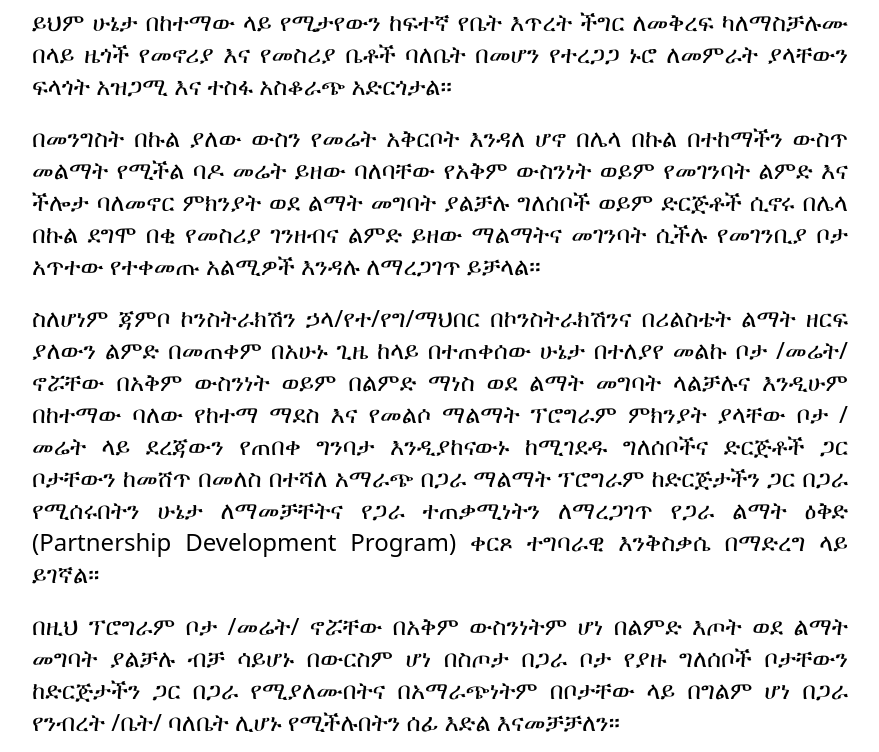
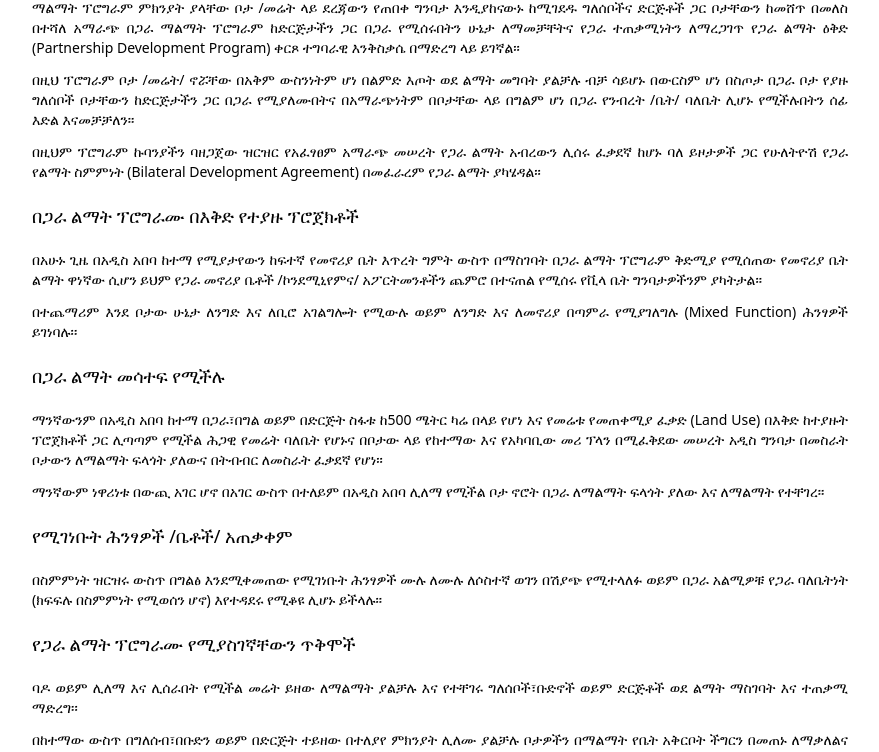
Before and after one commit to LeulBerhanu/shoa, a React (Vite) app: page /partnership-and-development in a window 1280 px wide. Shown: the part 699-1451 px from the top of the page, without its empty margins (200-1079 px from the left). Built offline with nearby package versions, Linux system fonts and the light colour scheme.

Commit message:
made various edits

```diff
--- a/src/components/PageBanner.jsx
+++ b/src/components/PageBanner.jsx
@@ -1,7 +1,7 @@
 import React from "react";
 import house from "../img/house.png";
 
-function PageBanner({ name, footer }) {
+function PageBanner({ name, content, footer }) {
   const bgImage = {
     backgroundImage: `url(${house})`,
     backgroundPosition: "center",
@@ -12,17 +12,22 @@ function PageBanner({ name, footer }) {
   return (
     <div style={bgImage} className="flex items-center relative ">
       <div className="container px-20 mx-auto z-10 relative ">
-        <p className="py-14 text-xl leading-none text-white  xl:text-4xl">
-          {name}
-        </p>
+        {name && (
+          <p className="py-14 text-xl leading-none text-white  xl:text-4xl">
+            {name}
+          </p>
+        )}
         {/* <img src={house} className="w-full h-full object-cover rounded-[15px]" /> */}
 
+        {/* Content */}
+        {content && <div className="py-5">{content}</div>}
+
         {/* footer */}
-        {footer ? (
+        {footer && (
           <p className="absolute bottom-0 right-20 py-4 text-white text-xs xl:text-base">
             {footer}
           </p>
-        ) : null}
+        )}
       </div>
       <div className=" absolute w-full h-full bg-primary_light/[.50] "></div>
     </div>
--- a/src/components/SearchBar.jsx
+++ b/src/components/SearchBar.jsx
@@ -3,13 +3,13 @@ import { AiOutlineSearch } from "react-icons/ai";
 
 function SearchBar() {
   return (
-    <div className="container mx-auto flex bg-white/[.75] items-center border capitalize rounded-[15px] p-5 justify-between">
+    <div className="container mx-auto flex bg-white/[.75] items-center border capitalize rounded-[15px] px-4 py-3 justify-between text-xs xl:p-5 xl:text-lg">
       <input
         type="text"
         placeholder="Find your home"
         className=" placeholder-black bg-transparent w-full outline-none"
       />
-      <div className="text-2xl">
+      <div className="xl:text-2xl">
         <AiOutlineSearch />
       </div>
     </div>
--- a/src/pages/Partnership&Dev'tPage.jsx
+++ b/src/pages/Partnership&Dev'tPage.jsx
@@ -2,7 +2,7 @@ import React from "react";
 import house from "../img/house.png";
 import PageBanner from "../components/PageBanner";
 
-const h2Style = "text-3xl";
+const h2Style = "text-lg my-5 xl:my-10 xl:text-3xl";
 
 function PartnershipDevtPage() {
   const bgImage = {
@@ -21,27 +21,27 @@ function PartnershipDevtPage() {
 
       <section>
         <div className="container mx-auto p-20 text-justify  xl:text-[28px]">
-          <article className="text-2xl text-justify">
+          <article className="text-sm xl:text-2xl text-justify">
             <h2 className={h2Style}>መነሻ ሃሳብ</h2>
-            <p className="my-5">
+            <p className="my-3">
               በአሁኑ ጊዜ በአዲስ አበባ ከተማ ውስጥ በመንግስትና በግሉ ዘርፍ የተለያዩ ግንባታዎች እና ሰፊ የቤቶች
               ልማት ፕሮጀክት በመከናወን ላይ የሚገኝ ቢሆንም ከተማው ውስጥ ያለው የመሬት አቅርቦት ቀላል ያለመሆን እና
               እንዲሁም በባንኮች በኩል የሚታየው የፋይናንስ አቅርቦትም በቂና አስተማማኝ ያለመሆን ከአልሚው ባለሃብት
               ውስን የገንዘብ አቅም ጋር ተዳምሮ የቤት ልማቱን ፈጣንና የቤት ፈላጊውን ሕብረተሰብም አቅምና ፍላጎት
               ባሟላ መልኩ የሚያረካ መሆን አልቻለም፡፡
             </p>
-            <p className="my-5">
+            <p className="my-3">
               ይህም ሁኔታ በከተማው ላይ የሚታየውን ከፍተኛ የቤት እጥረት ችግር ለመቅረፍ ካለማስቻሉሙ በላይ ዜጎች
               የመኖሪያ እና የመስሪያ ቤቶች ባለቤት በመሆን የተረጋጋ ኑሮ ለመምራት ያላቸውን ፍላጎት አዝጋሚ እና ተስፋ
               አስቆራጭ አድርጎታል፡፡
             </p>
-            <p className="my-5">
+            <p className="my-3">
               በመንግስት በኩል ያለው ውስን የመሬት አቅርቦት እንዳለ ሆኖ በሌላ በኩል በተከማችን ውስጥ መልማት የሚችል
               ባዶ መሬት ይዘው ባለባቸው የአቅም ውስንነት ወይም የመገንባት ልምድ እና ችሎታ ባለመኖር ምክንያት ወደ
               ልማት መግባት ያልቻሉ ግለሰቦች ወይም ድርጅቶች ሲኖሩ በሌላ በኩል ደግሞ በቂ የመስሪያ ገንዘብና ልምድ
               ይዘው ማልማትና መገንባት ሲችሉ የመገንቢያ ቦታ አጥተው የተቀመጡ አልሚዎች እንዳሉ ለማረጋገጥ ይቻላል፡፡
             </p>
-            <p className="my-5">
+            <p className="my-3">
               ስለሆነም ጃምቦ ኮንስትራክሽን ኃላ/የተ/የግ/ማህበር በኮንስትራክሽንና በሪልስቴት ልማት ዘርፍ ያለውን
               ልምድ በመጠቀም በአሁኑ ጊዜ ከላይ በተጠቀሰው ሁኔታ በተለያየ መልኩ ቦታ /መሬት/ ኖሯቸው በአቅም
               ውስንነት ወይም በልምድ ማነስ ወደ ልማት መግባት ላልቻሉና እንዲሁም በከተማው ባለው የከተማ ማደስ እና
@@ -50,13 +50,13 @@ function PartnershipDevtPage() {
               ከድርጅታችን ጋር በጋራ የሚሰሩበትን ሁኔታ ለማመቻቸትና የጋራ ተጠቃሚነትን ለማረጋገጥ የጋራ ልማት ዕቅድ
               (Partnership Development Program) ቀርጾ ተግባራዊ እንቅስቃሴ በማድረግ ላይ ይገኛል፡፡
             </p>
-            <p className="my-5">
+            <p className="my-3">
               በዚህ ፕሮግራም ቦታ /መሬት/ ኖሯቸው በአቅም ውስንነትም ሆነ በልምድ እጦት ወደ ልማት መግባት ያልቻሉ
               ብቻ ሳይሆኑ በውርስም ሆነ በስጦታ በጋራ ቦታ የያዙ ግለሰቦች ቦታቸውን ከድርጅታችን ጋር በጋራ
               የሚያለሙበትና በአማራጭነትም በቦታቸው ላይ በግልም ሆነ በጋራ የንብረት /ቤት/ ባለቤት ሊሆኑ የሚችሉበትን
               ሰፊ እድል እናመቻቻለን፡፡
             </p>
-            <p className="my-5">
+            <p className="my-3">
               በዚህም ፕሮግራም ኩባንያችን ባዘጋጀው ዝርዝር የአፈፃፀም አማራጭ መሠረት የጋራ ልማት አብረውን ሊሰሩ
               ፈቃደኛ ከሆኑ ባለ ይዞታዎች ጋር የሁለትዮሽ የጋራ የልማት ስምምነት (Bilateral Development
               Agreement) በመፈራረም የጋራ ልማት ያካሄዳል፡፡
@@ -64,33 +64,33 @@ function PartnershipDevtPage() {
 
             <h2 className={h2Style}>በጋራ ልማት ፕሮግራሙ በእቅድ የተያዙ ፕሮጀክቶች</h2>
 
-            <p className="my-5">
+            <p className="my-3">
               በአሁኑ ጊዜ በአዲስ አበባ ከተማ የሚያታየውን ከፍተኛ የመኖሪያ ቤት እጥረት ግምት ውስጥ በማስገባት በጋራ
               ልማት ፕሮግራም ቅድሚያ የሚሰጠው የመኖሪያ ቤት ልማት ዋነኛው ሲሆን ይህም የጋራ መኖሪያ ቤቶች
               /ኮንደሚኒየምና/ አፖርትመንቶችን ጨምሮ በተናጠል የሚሰሩ የቪላ ቤት ግንባታዎችንም ያካትታል፡፡
             </p>
-            <p className="my-5">
+            <p className="my-3">
               በተጨማሪም እንደ ቦታው ሁኔታ ለንግድ እና ለቢሮ አገልግሎት የሚውሉ ወይም ለንግድ እና ለመኖሪያ በጣምራ
               የሚያገለግሉ (Mixed Function) ሕንፃዎች ይገነባሉ፡፡
             </p>
 
             <h2 className={h2Style}>በጋራ ልማት መሳተፍ የሚችሉ</h2>
 
-            <p className="my-5">
+            <p className="my-3">
               ማንኛውንም በአዲስ አበባ ከተማ በጋራ፣በግል ወይም በድርጅት ስፋቱ ከ500 ሜትር ካሬ በላይ የሆነ እና
               የመሬቱ የመጠቀሚያ ፈቃድ (Land Use) በእቅድ ከተያዙት ፕሮጀክቶች ጋር ሊጣጣም የሚችል ሕጋዊ የመሬት
               ባለቤት የሆኑና በቦታው ላይ የከተማው እና የአካባቢው መሪ ፕላን በሚፈቅደው መሠረት አዲስ ግንባታ
               በመስራት ቦታውን ለማልማት ፍላጎት ያለውና በትብብር ለመስራት ፈቃደኛ የሆነ፡፡
             </p>
 
-            <p className="my-5">
+            <p className="my-3">
               ማንኛውም ነዋሪነቱ በውጪ አገር ሆኖ በአገር ውስጥ በተለይም በአዲስ አበባ ሊለማ የሚችል ቦታ ኖሮት በጋራ
               ለማልማት ፍላጎት ያለው እና ለማልማት የተቸገረ፡፡
             </p>
 
             <h2 className={h2Style}>የሚገነቡት ሕንፃዎች /ቤቶች/ አጠቃቀም</h2>
 
-            <p className="my-5">
+            <p className="my-3">
               በስምምነት ዝርዝሩ ውስጥ በግልፅ እንደሚቀመጠው የሚገነቡት ሕንፃዎች ሙሉ ለሙሉ ለሶስተኛ ወገን በሽያጭ
               የሚተላለፉ ወይም በጋራ አልሚዎቹ የጋራ ባለቤትነት (ክፍፍሉ በስምምነት የሚወሰን ሆኖ) እየተዳደሩ የሚቆዩ
               ሊሆኑ ይችላሉ፡፡
@@ -98,21 +98,21 @@ function PartnershipDevtPage() {
 
             <h2 className={h2Style}>የጋራ ልማት ፕሮግራሙ የሚያስገኛቸውን ጥቅሞች</h2>
 
-            <p className="my-5">
+            <p className="my-3">
               ባዶ ወይም ሊለማ እና ሊሰራበት የሚችል መሬት ይዘው ለማልማት ያልቻሉ እና የተቸገሩ ግለሰቦች፣ቡድኖች
               ወይም ድርጅቶች ወደ ልማት ማስገባት እና ተጠቃሚ ማድረግ፡፡
             </p>
-            <p className="my-5">
+            <p className="my-3">
               በከተማው ውስጥ በግለሰብ፣በቡድን ወይም በድርጅት ተይዘው በተለያየ ምክንያት ሊለሙ ያልቻሉ ቦታዎችን
               በማልማት የቤት አቅርቦት ችግርን በመጠኑ ለማቃለልና ዜጎች የመሰረተ ልማት በተሟላባቸው ቦታዎች ላይ
               የዘመናዊ መኖሪያ ቤት እና የሥራ ቦታ ባለቤት እንዲሆኑ ማድረግ፡፡
             </p>
 
-            <p className="my-5">
+            <p className="my-3">
               በአቅም ውስንነትና በተለያዩ ምክንያቶች ያልለሙ ቦታዎችን በማልማት የከተማችንን ገፅታ መቀየር፡፡
             </p>
 
-            <p className="my-5">
+            <p className="my-3">
               በውርስ ወይም በስጦታ በግል ወይም በጋራ የመሬት ባለቤት የሆኑ ግለሰቦችን በጋራ ልማት በማሳተፍ ቦታቸውን
               ከመሸጥ ወይም ሸንሽኖ ከመካፈል ሌላ በጋራ የሚያለሙበትን አማራጭ በማመቻቸት የተሻለ ተጠቃሚነትን
               ማረጋገጥ፡፡
```
Also changed, not shown: src/components/Filters.jsx (+5 -5 lines), src/pages/ProjectsPage.jsx (+13 -8 lines).
